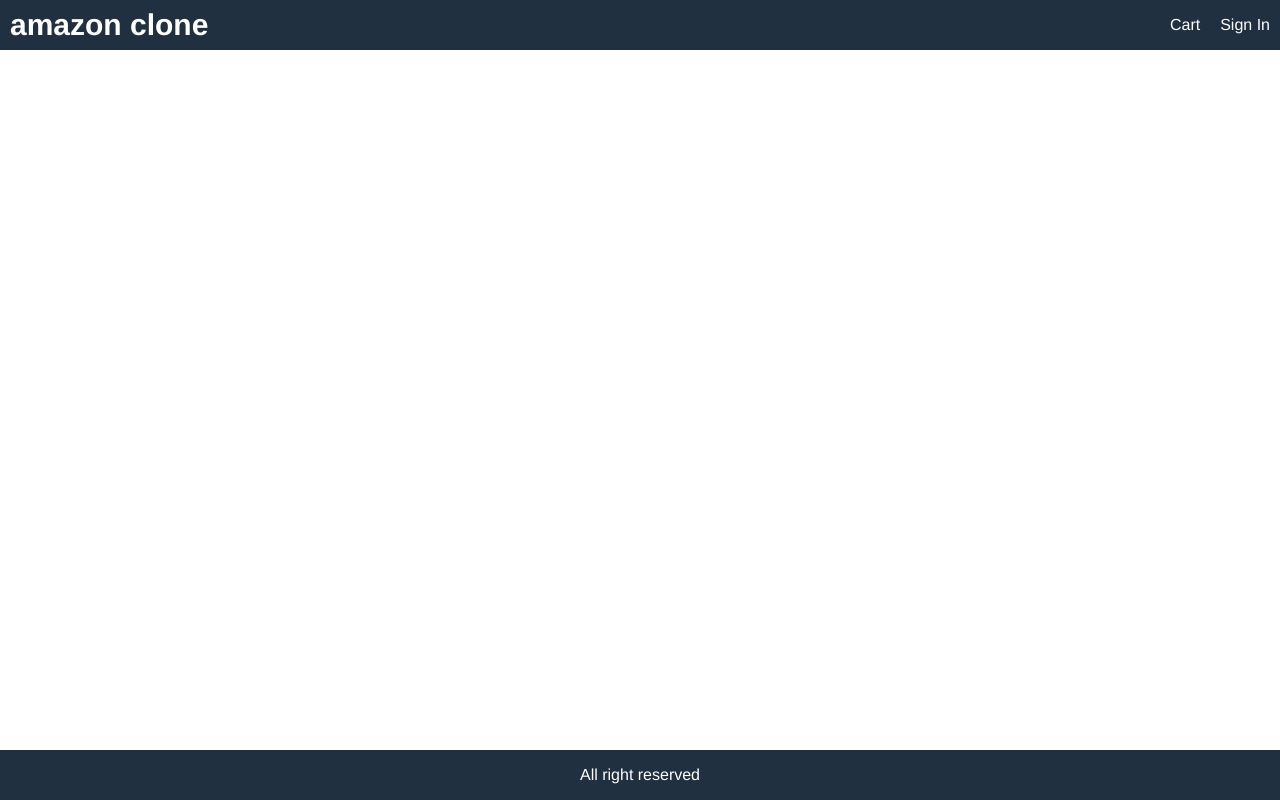
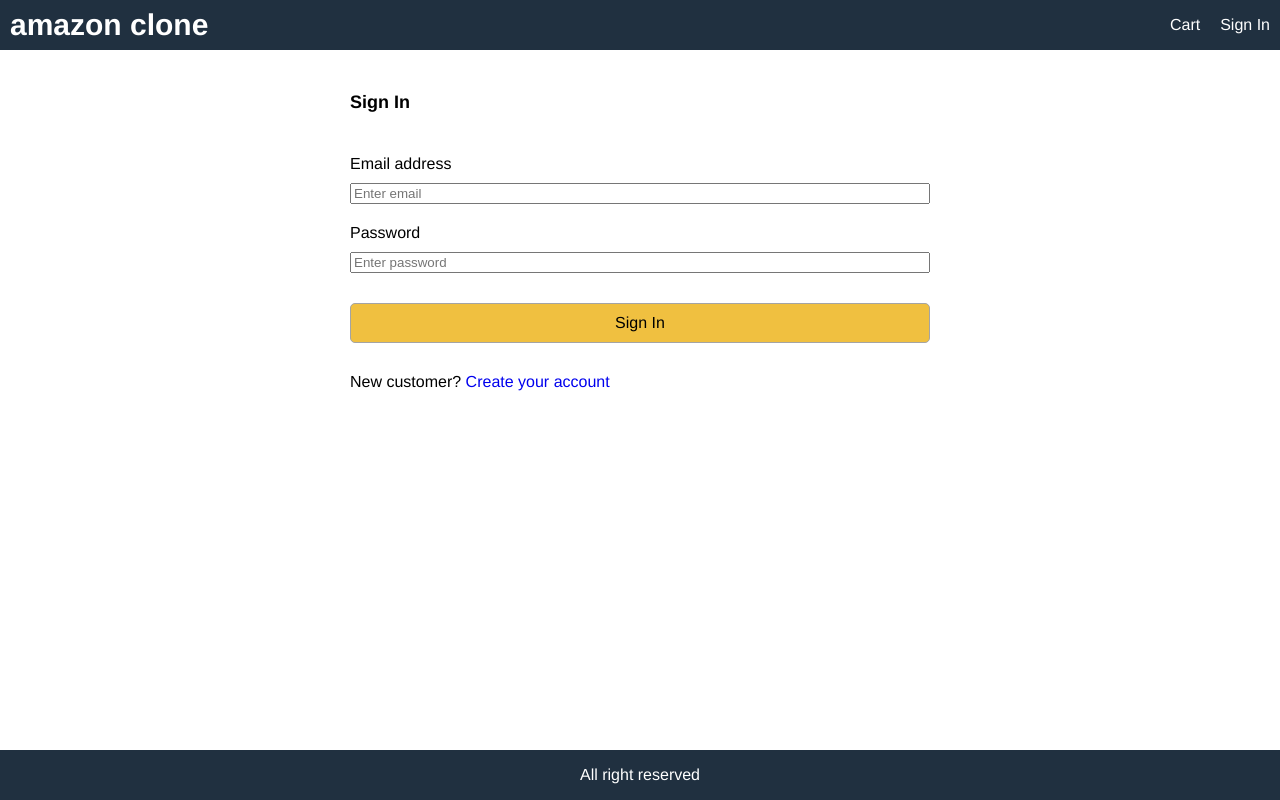
Before and after one commit to aelhor/amazon-clone, a React (Create React App) app in the folder frontend/: page /signin in a window 1280 px wide. Built offline with nearby package versions, Linux system fonts and the light colour scheme.

Commit message:
added signIn screen and sign in from redux

```diff
--- a/frontend/src/App.js
+++ b/frontend/src/App.js
@@ -1,14 +1,23 @@
 import React from 'react';
-import { useSelector } from 'react-redux';
 import { BrowserRouter, Route, Routes, Link } from 'react-router-dom'
 import CartScreen from './screens/cartScreen';
 
 import HomeScreen from './screens/HomeScreen'
 import ProductScreen from './screens/ProductScreen';
+import SinginScreen from './screens/SigninScreen';
+import { useDispatch, useSelector } from 'react-redux';
+import { signout } from './actions/userActions';
 
 function App() {
   const cart = useSelector(state => state.cart)
-  const {cartItems} = cart
+  const { cartItems } = cart
+
+  const userSignin = useSelector((state) => state.userSignin);
+  const { userInfo } = userSignin;
+  const dispatch = useDispatch();
+  const signoutHandler = () => {
+    dispatch(signout());
+  };
   return (
     <BrowserRouter>
       <div className="grid-container">
@@ -25,7 +34,22 @@
                 <span className="badge">{cartItems.length}</span>
               )}
             </Link>
-            <Link to="/signin">Sign In</Link>
+            {userInfo ? (
+              <div className="dropdown">
+                <Link to="#">
+                  {userInfo.name} <i className="fa fa-caret-down"></i>{' '}
+                </Link>
+                <ul className="dropdown-content">
+                  <li>
+                    <Link to="#signout" onClick={signoutHandler}>
+                      Sign Out
+                    </Link>
+                  </li>
+                </ul>
+              </div>
+            ) : (
+              <Link to="/signin">Sign In</Link>
+            )}
           </div>
         </header>
         <main>
@@ -34,6 +58,7 @@
             <Route path="/product/:id" element={<ProductScreen />} ></Route>
             <Route path="/cart/" element={<CartScreen />} ></Route>
             <Route path="/cart/:id" element={<CartScreen />} ></Route>
+            <Route path="/signin/" element={<SinginScreen />} ></Route>
 
           </Routes>
 
--- a/frontend/src/actions/cartActions.js
+++ b/frontend/src/actions/cartActions.js
@@ -3,12 +3,12 @@
 
 export const addToCart = (productId, qty) => async (dispatch, getState) => {
 
-    const {data}  = await axios.get(`/api/products/${productId}`)
+    const { data } = await axios.get(`/api/products/${productId}`)
     // console.log('data: ', data)
     dispatch({
         // requesting the redux store this data to cart
         type: CART_ADD_ITEM,
-        payload : {
+        payload: {
             name: data.name,
             image: data.image,
             price: data.price,
@@ -24,4 +24,4 @@
 export const removeFromCart = (productId) => (dispatch, getState) => {
     dispatch({ type: CART_REMOVE_ITEM, payload: productId });
     localStorage.setItem('cartItems', JSON.stringify(getState().cart.cartItems));
-  };
+};
--- /dev/null
+++ b/frontend/src/actions/userActions.js
@@ -0,0 +1,32 @@
+import { USER_SIGNIN_FAIL, USER_SIGNIN_REQUEST, USER_SIGNIN_SUCCESS, USER_SIGNOUT } from "../constants/userConstants";
+import axios from "axios";
+export const signin = (email, password) => async (dispatch) => {
+    dispatch({
+        type: USER_SIGNIN_REQUEST, payload: { email, password }
+    });
+    try {
+        const { data } = await axios({
+            method: 'post',
+            url: '/api/users/signin',
+            data: { email, password }
+        })
+        dispatch({ type: USER_SIGNIN_SUCCESS, payload: data });
+        localStorage.setItem('userInfo', JSON.stringify(data));
+
+    } catch (error) {
+        dispatch({
+            type: USER_SIGNIN_FAIL,
+            payload:
+                error.response && error.response.data.message
+                    ? error.response.data.message
+                    : error.message,
+        });
+    }
+
+}
+
+export const signout = () => async (dispatch) => {
+    localStorage.removeItem('userInfo');
+    localStorage.removeItem('cartItems');
+    dispatch({ type: USER_SIGNOUT });
+}
--- /dev/null
+++ b/frontend/src/constants/userConstants.js
@@ -0,0 +1,4 @@
+export const USER_SIGNIN_REQUEST = 'USER_SIGNIN_REQUEST';
+export const USER_SIGNIN_SUCCESS = 'USER_SIGNIN_SUCCESS';
+export const USER_SIGNIN_FAIL = 'USER_SIGNIN_FAIL';
+export const USER_SIGNOUT = 'USER_SIGNOUT';
--- a/frontend/src/index.css
+++ b/frontend/src/index.css
@@ -186,3 +186,38 @@
 .min-30 {
   min-width: 30rem;
 }
+
+/* Form */
+.form {
+  max-width: 60rem;
+  margin: 0 auto;
+}
+.form > div {
+  display: flex;
+  flex-direction: column;
+  margin: 1rem;
+}
+.form label {
+  margin: 1rem 0;
+  display: block;
+}
+
+.dropdown {
+  display: inline-block;
+  position: relative;
+}
+.dropdown-content {
+  position: absolute;
+  display: none;
+  right: 0;
+  min-width: 12rem;
+  padding: 1rem;
+  z-index: 1;
+  background-color: #203040;
+  margin: 0;
+  margin-top: 0.4rem;
+  border-radius: 0.5rem;
+}
+.dropdown:hover .dropdown-content {
+  display: block;
+}
--- /dev/null
+++ b/frontend/src/reducer/userReducers.js
@@ -0,0 +1,21 @@
+import {
+  USER_SIGNIN_FAIL,
+  USER_SIGNIN_REQUEST,
+  USER_SIGNIN_SUCCESS,
+  USER_SIGNOUT,
+} from '../constants/userConstants';
+
+export const userSigninReducer = (state = {}, action) => {
+  switch (action.type) {
+    case USER_SIGNIN_REQUEST:
+      return { loading: true };
+    case USER_SIGNIN_SUCCESS:
+      return { loading: false, userInfo: action.payload };
+    case USER_SIGNIN_FAIL:
+      return { loading: false, error: action.payload };
+    case USER_SIGNOUT:
+      return {};
+    default:
+      return state;
+  }
+};
--- /dev/null
+++ b/frontend/src/screens/SigninScreen.js
@@ -0,0 +1,74 @@
+import React, { useEffect, useState } from "react";
+import { useDispatch, useSelector } from "react-redux";
+import { Link, useLocation, useNavigate } from 'react-router-dom'
+import { signin } from '../actions/userActions'
+import LoadingBox from "../components/LoadingBox";
+import MessageBox from "../components/MessageBox";
+const SinginScreen = (props) => {
+    const [email, setEmail] = useState('')
+    const [password, setPassword] = useState('')
+    const navigate = useNavigate();
+
+    const userSignin = useSelector((state) => state.userSignin);
+    const { userInfo, loading, error } = userSignin;
+    let location = useLocation()
+    const redirect = location.search ? location.search.split('?')[1] : '/'
+
+    const dispatch = useDispatch();
+    const submitHandler = (e) => {
+        e.preventDefault()
+        // send email and pass to sign in action
+        dispatch(signin(email, password));
+    }
+
+    useEffect(() => {
+        if (userInfo) {
+            navigate('/');
+        }
+    }, [redirect, userInfo]);
+    return (
+        <div>
+            <form className="form" onSubmit={submitHandler}>
+                <div>
+                    <h1>Sign In</h1>
+                </div>
+                {loading && <LoadingBox></LoadingBox>}
+                {error && <MessageBox variant="danger">{error}</MessageBox>}
+                <div>
+                    <label htmlFor="email">Email address</label>
+                    <input
+                        type="email"
+                        id="email"
+                        placeholder="Enter email"
+                        required
+                        onChange={(e) => setEmail(e.target.value)}
+                    ></input>
+                </div>
+                <div>
+                    <label htmlFor="password">Password</label>
+                    <input
+                        type="password"
+                        id="password"
+                        placeholder="Enter password"
+                        required
+                        onChange={(e) => setPassword(e.target.value)}
+                    ></input>
+                </div>
+                <div>
+                    <label />
+                    <button className="primary" type="submit">
+                        Sign In
+                    </button>
+                </div>
+                <div>
+                    <label />
+                    <div>
+                        New customer? <Link to="/register">Create your account</Link>
+                    </div>
+                </div>
+            </form>
+        </div>
+    )
+}
+
+export default SinginScreen
--- a/frontend/src/store.js
+++ b/frontend/src/store.js
@@ -3,17 +3,25 @@
 import { productDetailsReducer, productListReducer } from "./reducer/productReducer";
 import { combineReducers } from 'redux'
 import { cartReducer } from './reducer/cartReducers';
+import { userSigninReducer } from './reducer/userReducers'
 const preloadedState = {
     cart: {
         cartItems: localStorage.getItem('cartItems')
             ? JSON.parse(localStorage.getItem('cartItems'))
             : [],
     },
+    userSignin: {
+        userInfo: localStorage.getItem('userInfo')
+            ? JSON.parse(localStorage.getItem('userInfo'))
+            : null,
+    },
 };
 const reducer = combineReducers({
     productList: productListReducer,
     productDetails: productDetailsReducer,
-    cart: cartReducer
+    cart: cartReducer,
+    userSignin: userSigninReducer,
+
 });
 
 // store is the container of initState and reducer
@@ -21,8 +29,6 @@
     reducer: reducer,
     middleware: getDefaultMiddleware => getDefaultMiddleware(),
     preloadedState,
-
-
 })
 
 
```
Also changed, not shown: 2 other files (tests, documents, lock files or other folders).
